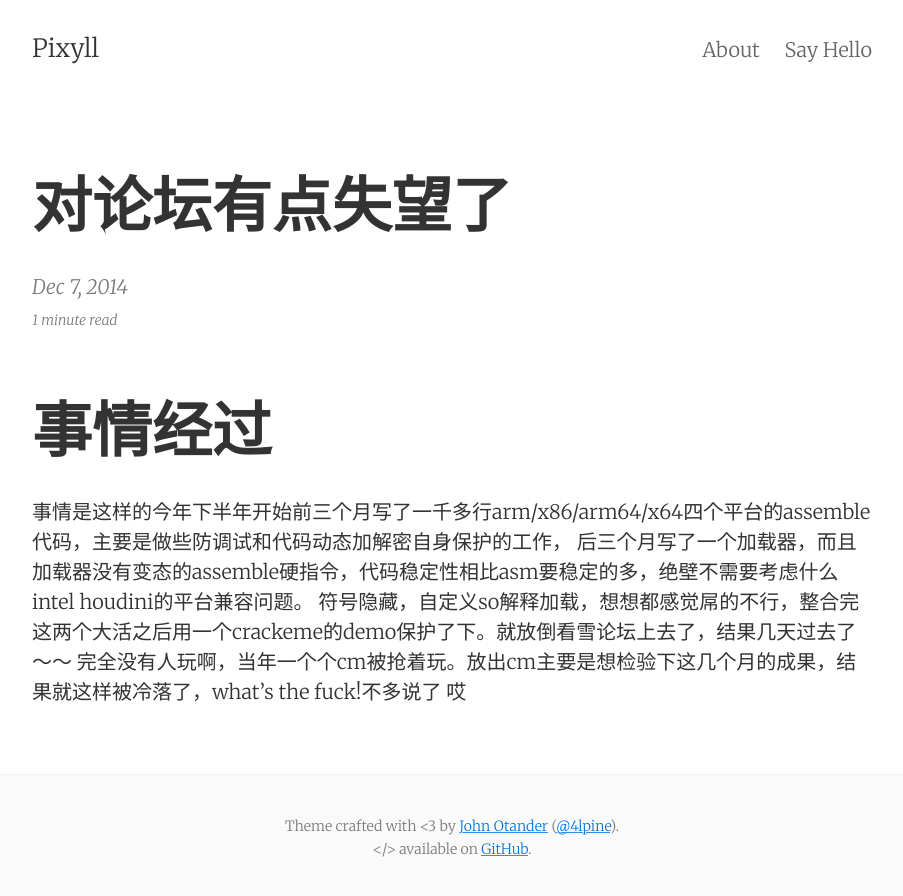
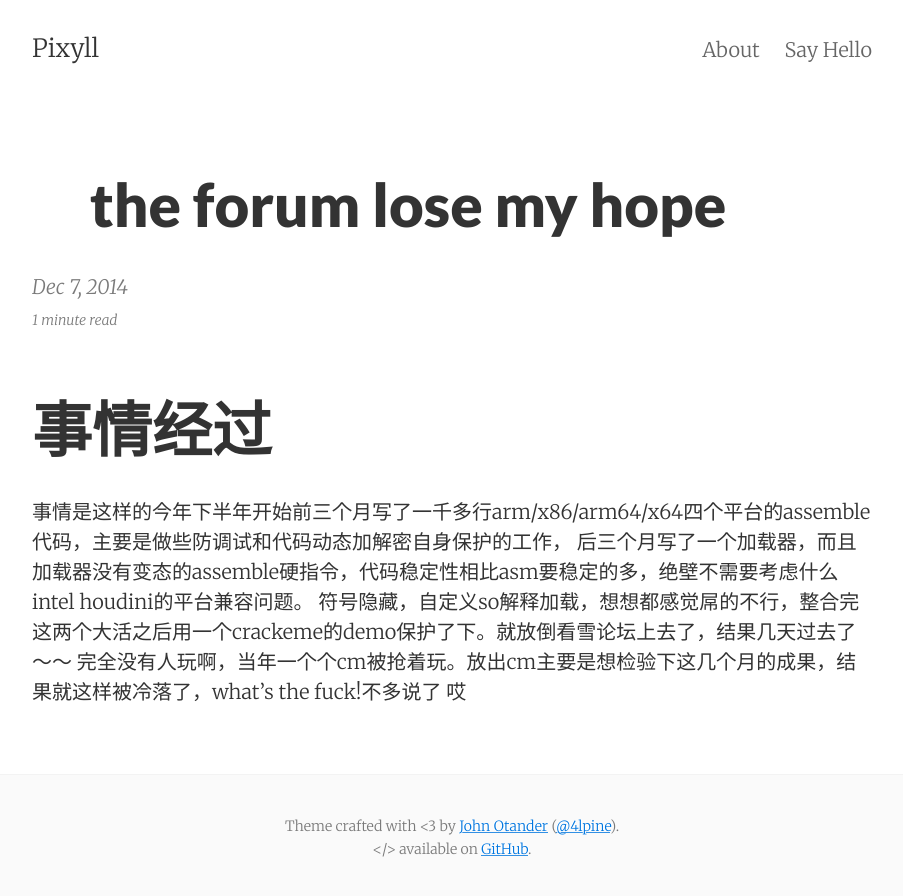
Before and after one commit to ajisky/ajisky.github.io, a Jekyll site: the page built from _posts/2017-12-07-not happy.md, in a window 1280 px wide. Shown: the top 896 px of the page, without its empty margins (188-1091 px from the left). Built offline with Jekyll 4.4.1, drawn with Linux system fonts in a browser that asks for light colours.

Commit message:
Update 2017-12-07-not happy.md

```diff
--- a/_posts/2017-12-07-not happy.md
+++ b/_posts/2017-12-07-not happy.md
@@ -1,7 +1,7 @@
 ---
 layout:     post
-title:      对论坛有点失望了
-date:       2014-12-07 17:32:29
+title:      the forum lose my hope
+date:       2014-12-07 17:32:29
 summary:    吐槽
 categories: jekyll pixyll
 ---
```
